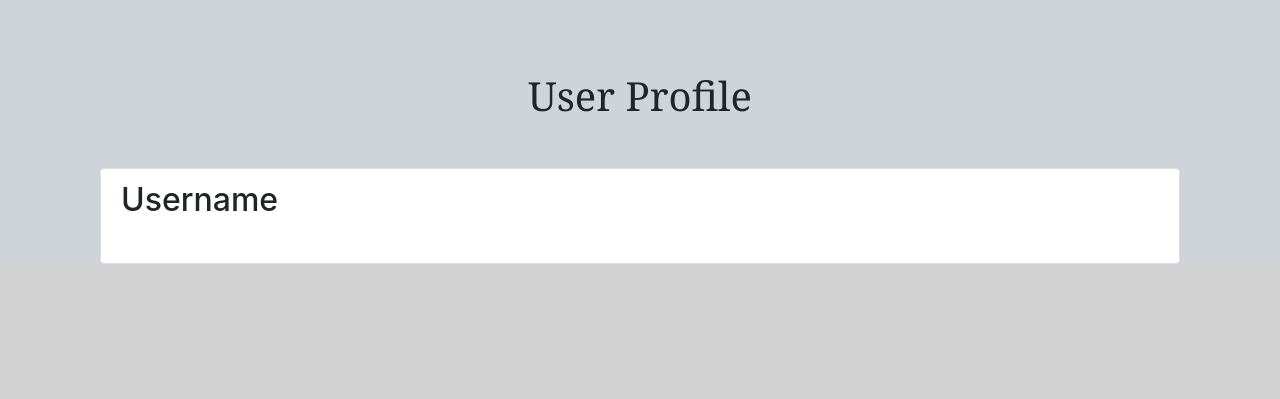
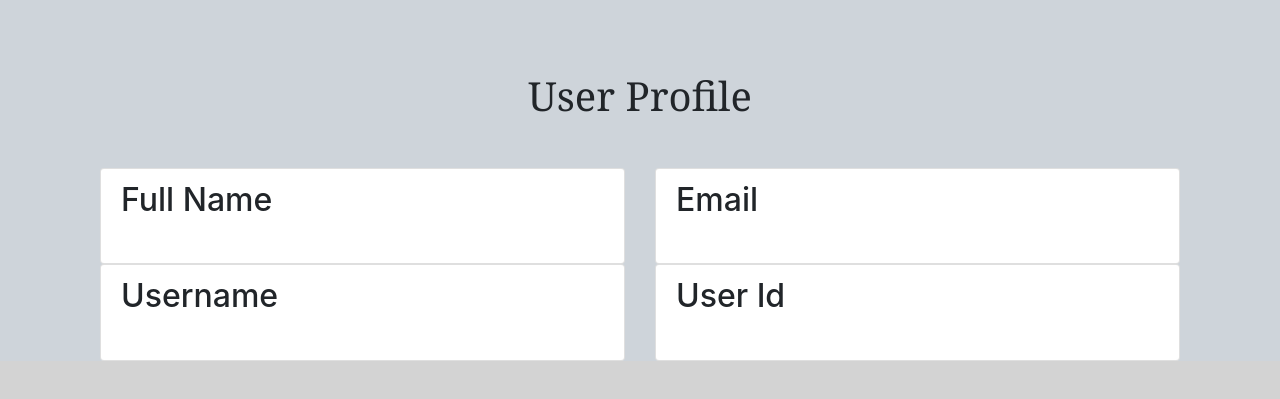
Before and after one commit to evanstone32/Comp-Sci-Messageboard-Final-Project, a Flask app: template templates/profile.html in a window 1280 px wide. Shown: the part 56-455 px from the top of the page. Run offline with Flask 3, Linux system fonts and the light colour scheme; the template is opened without the code that fills it, so the values that code supplies are empty.

Commit message:
added more info to profile page

```diff
--- a/templates/profile.html
+++ b/templates/profile.html
@@ -16,14 +16,40 @@
       <div class="col">
         <ul class="list-group w-100">
           <li class="list-group-item"><b>
+              <h2>Full Name</h2>
+            </b></li>
+          <li class="list-group-item">{{user.fname}} {{user.lname}}</li>
+        </ul>
+      </div>
+      <div class="col">
+        <ul class="list-group w-100">
+          <li class="list-group-item"><b>
+              <h2>Email</h2>
+            </b></li>
+          <li class="list-group-item">{{user.email}}</li>
+        </ul>
+      </div>
+    </div>
+    <div class="row">
+      <div class="col">
+        <ul class="list-group w-100">
+          <li class="list-group-item"><b>
               <h2>Username</h2>
             </b></li>
-          <li class="list-group-item">{{user.fname}}</li>
+          <li class="list-group-item">{{user.username}}</li>
         </ul>
       </div>
-
-
+      <div class="col">
+        <ul class="list-group w-100">
+          <li class="list-group-item"><b>
+              <h2>User Id</h2>
+            </b></li>
+          <li class="list-group-item">{{user.user_id}}</li>
+        </ul>
+      </div>
     </div>
 
+  </div>
+</div>
 
-    {% endblock %}
+{% endblock %}
```
